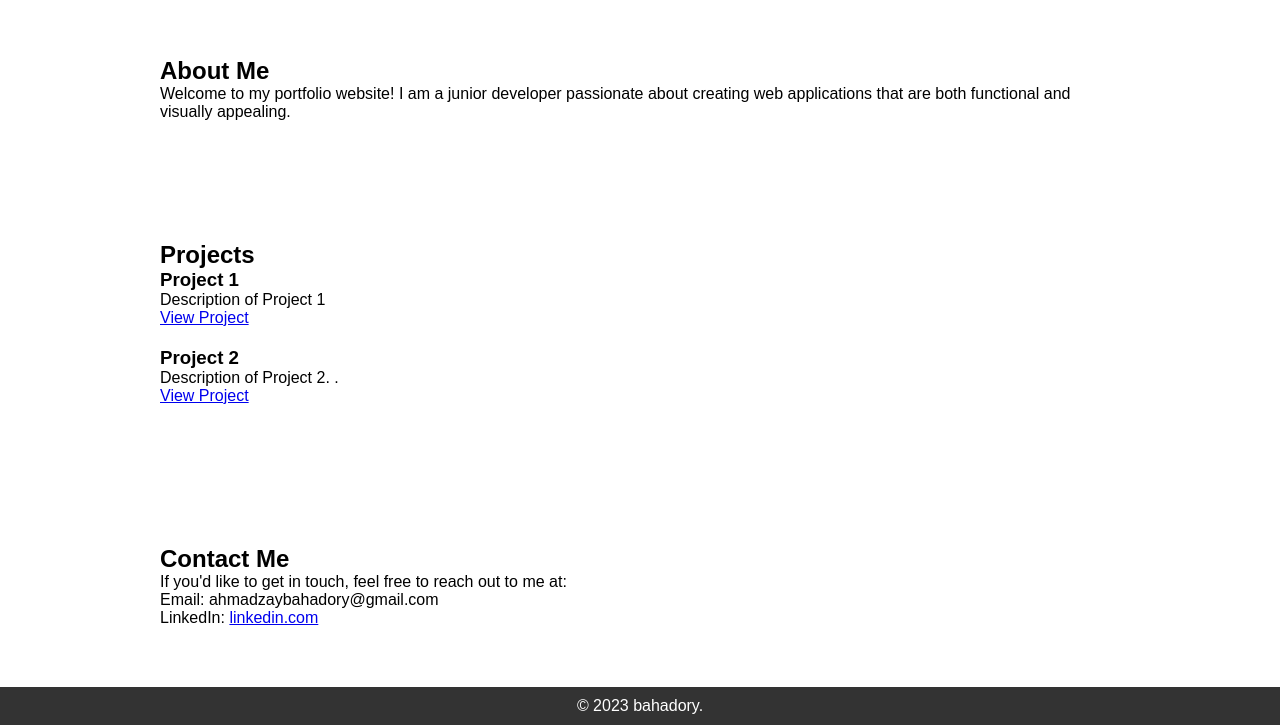
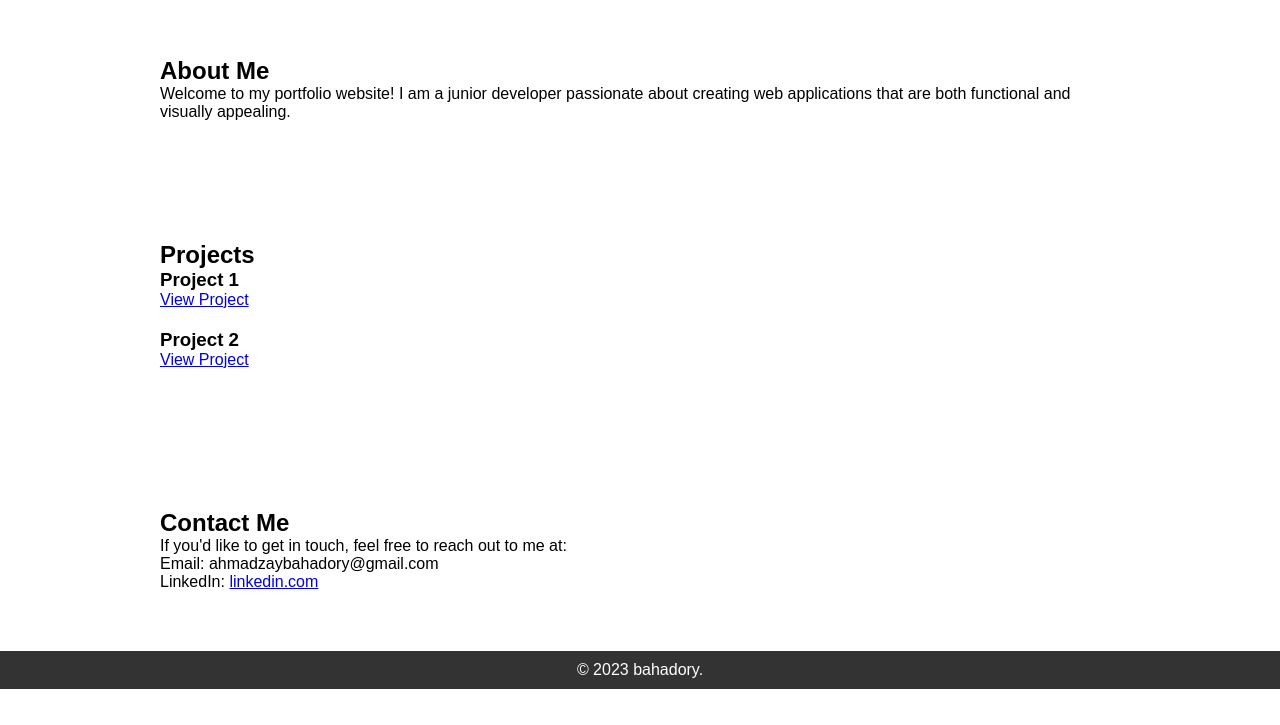
Before and after one commit to CodeYourFuture/Portfolio, a plain HTML site: page index.html in a window 1280 px wide. Shown: the part 121-846 px from the top of the page. After the commit the page ends 810 px from the top, so only its background shows below. Drawn offline with Linux system fonts and the light colour scheme.

```diff
--- a/index.html
+++ b/index.html
@@ -33,12 +33,12 @@
       <h2>Projects</h2>
       <div class="project">
         <h3>Project 1</h3>
-        <p>Description of Project 1</p>
+
         <a href="#">View Project</a>
       </div>
       <div class="project">
         <h3>Project 2</h3>
-        <p>Description of Project 2. .</p>
+
         <a href="#">View Project</a>
       </div>
       <!-- Add more projects here -->
```
